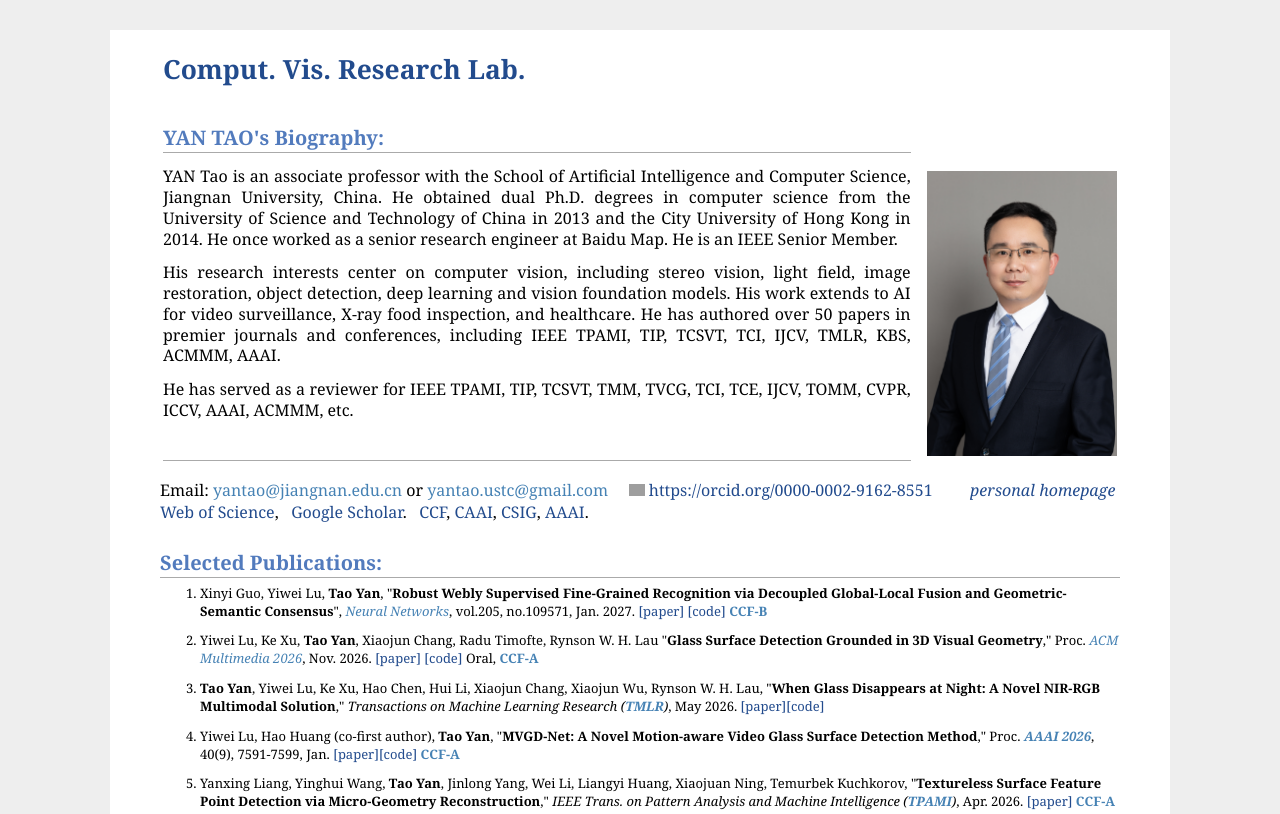
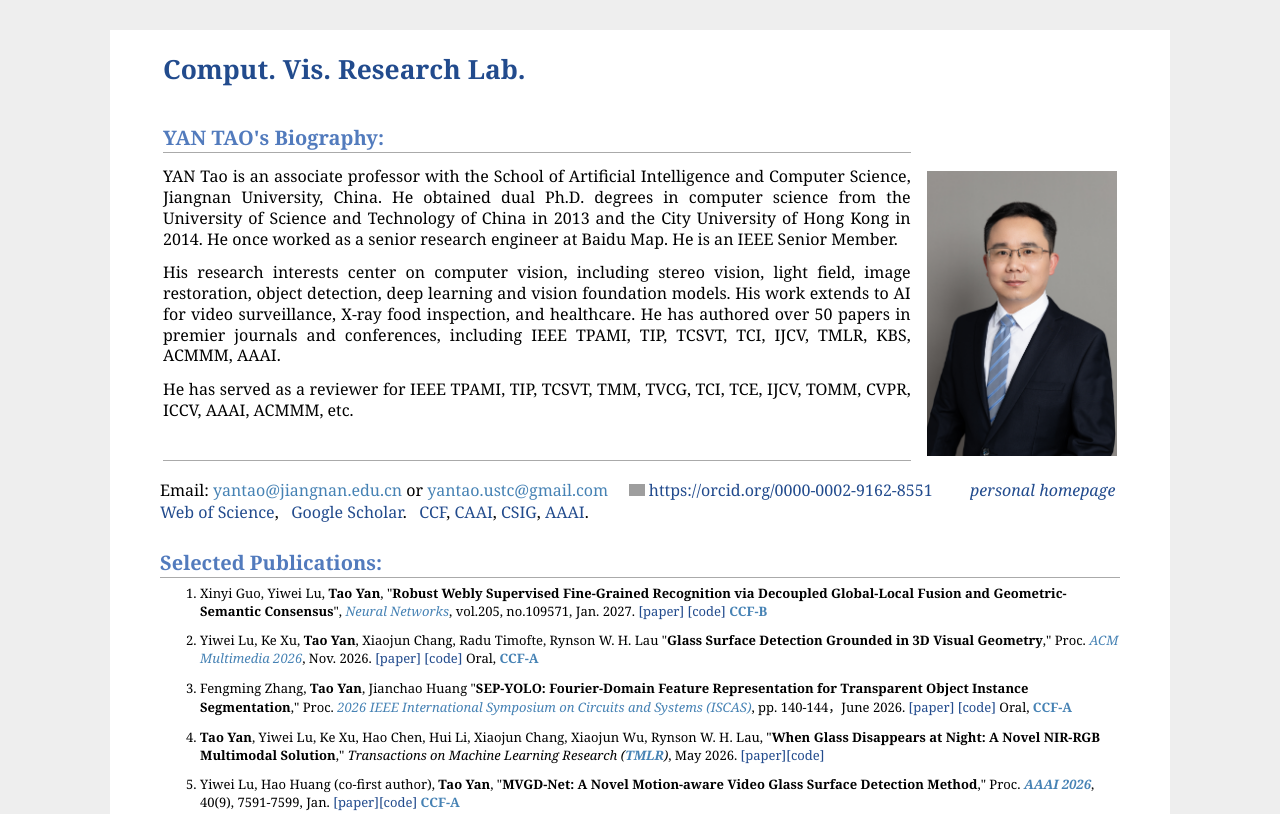
Before and after one commit to YT3DVision/YT3DVision.github.io, a plain HTML site: page index.html in a window 1280 px wide. Shown: the top 814 px of the page. Drawn offline with Linux system fonts and the light colour scheme; grey boxes are pictures that could not be loaded.

Commit message:
Update index.html

```diff
--- a/index.html
+++ b/index.html
@@ -224,6 +224,10 @@
         <li>
             Yiwei Lu, Ke Xu, <font color="black"><b>Tao Yan</b>, Xiaojun Chang, Radu Timofte, Rynson W. H. Lau "<b>Glass Surface Detection Grounded in 3D Visual Geometry</b>," Proc. <i><font color="SteelBlue">ACM Multimedia 2026</font></i>, Nov. 2026. <a href="https://arxiv.org/abs/2608.26752">[paper]</a> <a href="https://github.com/YT3DVision/VGGT_GLASS">[code]</a> Oral, <font color="SteelBlue"><b>CCF-A</b></font>
          </li>
+        <li>
+            Fengming Zhang, <font color="black"><b>Tao Yan</b>, Jianchao Huang "<b>SEP-YOLO: Fourier-Domain Feature Representation for Transparent Object Instance Segmentation</b>," Proc. <i><font color="SteelBlue">2026 IEEE International Symposium on Circuits and Systems (ISCAS)</font></i>, pp. 140-144，June 2026. <a href="https://ieeexplore.ieee.org/document/11562174">[paper]</a> <a href="https://github.com/YT3DVision/SEP-YOLO">[code]</a> Oral, <font color="SteelBlue"><b>CCF-A</b></font>
+         </li>
+
         <li>
             <font color="black"><b>Tao Yan</b>, Yiwei Lu, Ke Xu, Hao Chen, Hui Li, Xiaojun Chang, Xiaojun Wu, Rynson W. H. Lau, "<b>When Glass Disappears at Night: A Novel NIR-RGB Multimodal Solution</b>," <i>Transactions on Machine Learning Research (<font color="SteelBlue"><b>TMLR</b></font>)</i>, May 2026. <a href="https://openreview.net/forum?id=hdh3vHsakv">[paper]</a><a href="https://github.com/YT3DVision/NGSDNet">[code]</a></font>
         </li>
```
